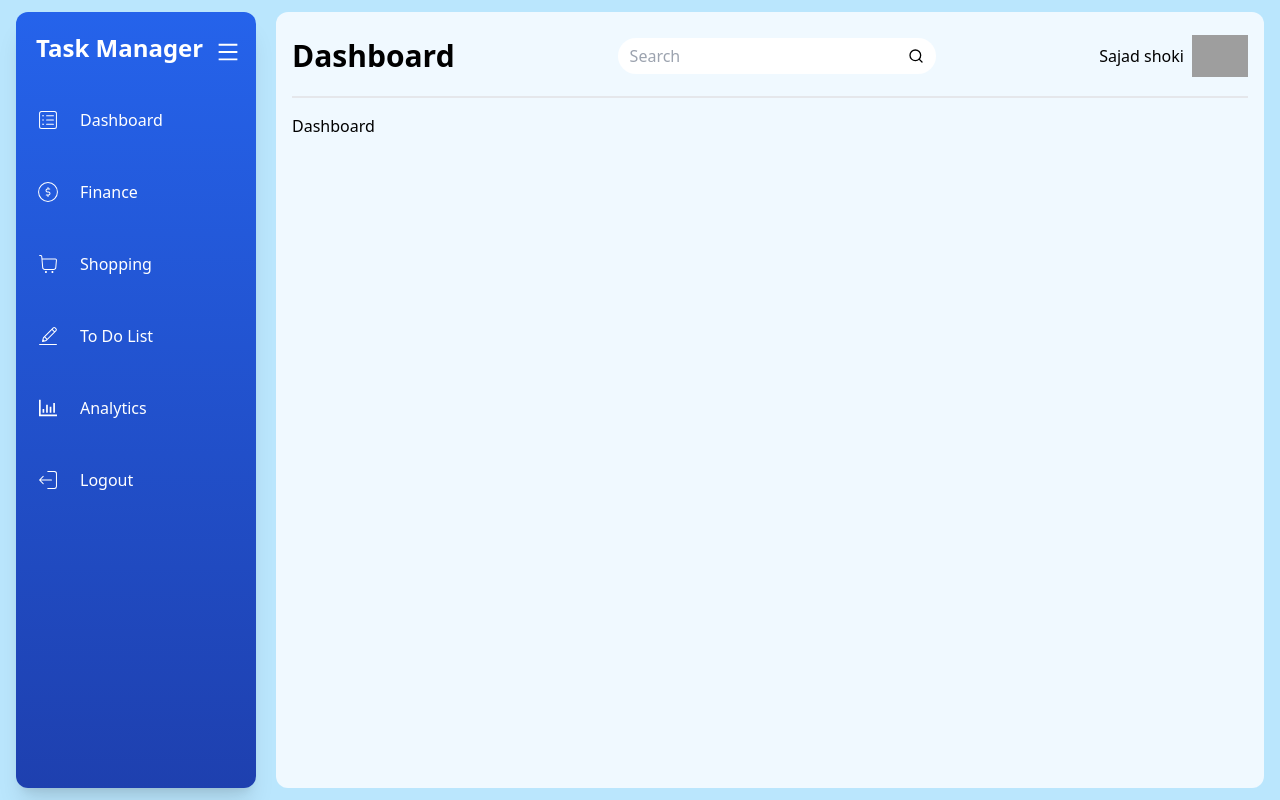
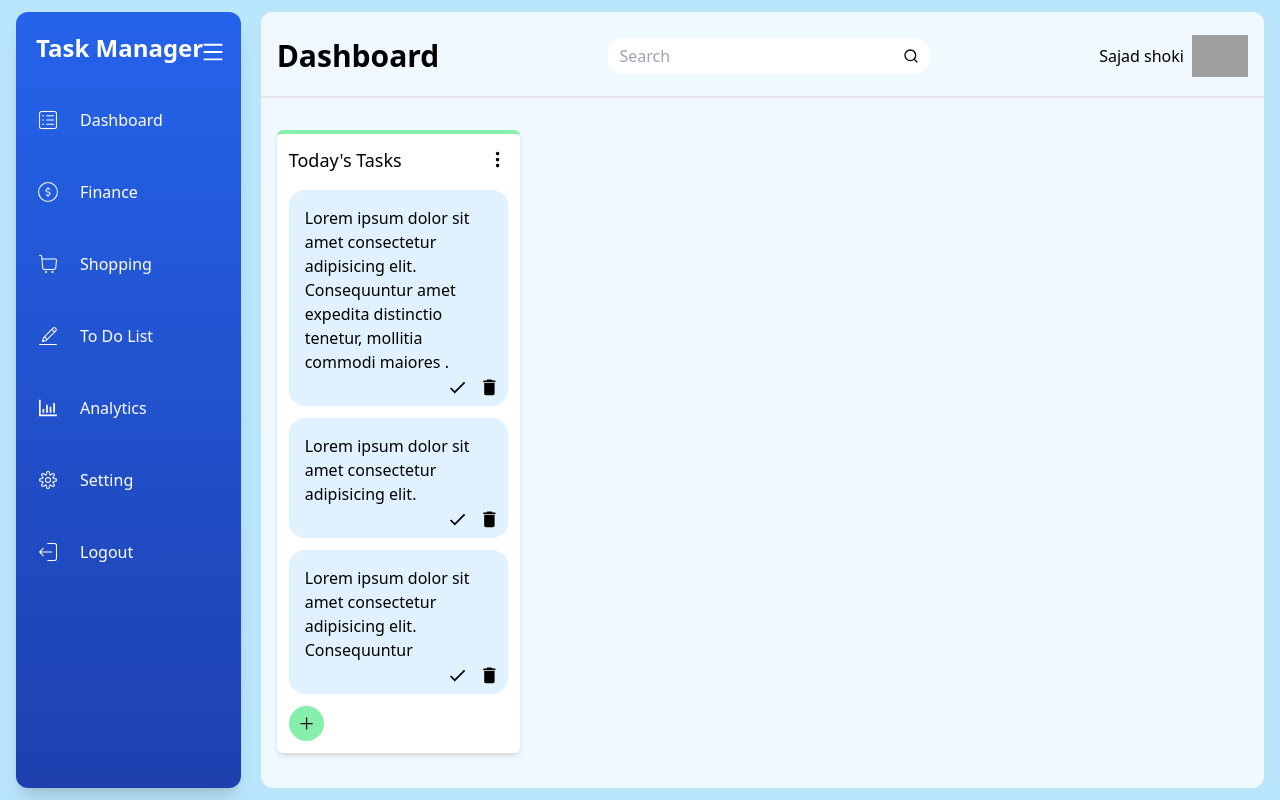
Before and after one commit to sajadzshoki/Task-manager, a React (Create React App) app: page / in a window 1280 px wide. Built offline with nearby package versions, Linux system fonts and the light colour scheme; grey boxes are pictures that could not be loaded.

Commit message:
update (todays task)

```diff
--- a/src/components/Dashboard.tsx
+++ b/src/components/Dashboard.tsx
@@ -1,9 +1,78 @@
-import React from 'react'
+import React from "react";
+import { BsThreeDotsVertical } from "react-icons/bs";
+import { IoAddSharp } from "react-icons/io5";
+import { MdDelete } from "react-icons/md";
+import { MdDone } from "react-icons/md";
 
 const Dashboard = () => {
   return (
-    <div>Dashboard</div>
-  )
-}
+    <div className="p-4 flex gap-5">
+      <div
+        className="w-3/12 shadow-md bg-white
+       p-3 rounded-md border-t-4  border-t-green-300"
+      >
+        <div className="flex justify-between items-center mb-4">
+          {/* go to to do list  */}
+          <h1
+            onClick={() => {}}
+            className=" text-lg cursor-pointer"
+          >
+            Today's Tasks
+          </h1>
+          <button onClick={() => {}}>
+            <BsThreeDotsVertical size="1.2em" />
+          </button>
+        </div>
 
-export default Dashboard
+        {/* functional */}
+        <div className="bg-sky-100 p-4 rounded-2xl mb-3 relative">
+          <p className="mb-4">
+            Lorem ipsum dolor sit amet consectetur adipisicing elit.
+            Consequuntur amet expedita distinctio tenetur, mollitia commodi
+            maiores .
+          </p>
+          <button className="absolute right-2 bottom-2">
+            <MdDelete size="1.3em"  className="hover:text-red-600" />
+          </button>
+          <button className="absolute right-10 bottom-2">
+            <MdDone size="1.3em"  className="hover:text-green-400" />
+          </button>
+        </div>
+        <div className="bg-sky-100 p-4 rounded-2xl mb-3 relative">
+          <p className="mb-4">
+            Lorem ipsum dolor sit amet consectetur adipisicing elit.
+
+          </p>
+          <button className="absolute right-2 bottom-2">
+            <MdDelete size="1.3em"  className="hover:text-red-600" />
+          </button>
+          <button className="absolute right-10 bottom-2">
+            <MdDone size="1.3em"  className="hover:text-green-400" />
+          </button>
+        </div>
+        <div className="bg-sky-100 p-4 rounded-2xl mb-3 relative">
+          <p className="mb-4">
+            Lorem ipsum dolor sit amet consectetur adipisicing elit.
+            Consequuntur
+          </p>
+          <button className="absolute right-2 bottom-2">
+            <MdDelete size="1.3em"  className="hover:text-red-600" />
+          </button>
+          <button className="absolute right-10 bottom-2">
+            <MdDone size="1.3em"  className="hover:text-green-400" />
+          </button>
+        </div>
+
+
+        <button
+          className=" p-2 rounded-full bg-green-300 hover:bg-sky-300"
+          onClick={() => {}}
+        >
+          <IoAddSharp size="1.2em" />
+        </button>
+      </div>
+    </div>
+  );
+};
+
+export default Dashboard;
--- a/src/components/Feed.tsx
+++ b/src/components/Feed.tsx
@@ -4,7 +4,9 @@ import Navbar from './Navbar'
 const Feed = () => {
 
   return (
-    <div className='bg-sky-50 flex-auto rounded-xl duration-75 p-4'>
+    <div className='bg-sky-50 h-auto flex-auto rounded-xl duration-75
+     overflow-y-scroll  overflow-x-hidden
+     '>
       <Navbar/>
       <Dashboard/>
       </div>
--- a/src/components/Navbar.tsx
+++ b/src/components/Navbar.tsx
@@ -3,7 +3,7 @@ import { FiSearch } from "react-icons/fi";
 import profile from "../assets/profile.png";
 const Navbar = () => {
   return (
-    <div className="flex justify-between items-center w-full mb-4 border-b-2 pb-3">
+    <div className="flex justify-between items-center w-full mb-4 border-b-2 pb-3 sticky top-0 bg-sky-50 p-4 ">
       {/* functinal  */}
       <h1 className="text-3xl font-semibold">Dashboard</h1>
 
--- a/src/components/Sidebar.tsx
+++ b/src/components/Sidebar.tsx
@@ -30,6 +30,7 @@ const Sidebar = () => {
       </Link>
 
       {categories.map((category) => (
+        // functinal is open bg color
         <button
           className={`text-white my-2 pl-5 flex gap-5 items-center  w-full rounded-xl py-4
           ${
--- a/src/index.css
+++ b/src/index.css
@@ -1,9 +1,43 @@
-body{
+body {
     margin: 0;
     padding: 0;
     box-sizing: border-box;
-    background-color: rgb(186 230 253 );
+    background-color: rgb(186 230 253);
+
 }
+
 @tailwind base;
 @tailwind components;
 @tailwind utilities;
+
+
+/* Firefox */
+* {
+    scrollbar-width: thin;
+    scrollbar-color: #397524 #DFE9EB;
+}
+
+/* Chrome, Edge and Safari */
+*::-webkit-scrollbar {
+    width: 10px;
+    width: 10px;
+}
+
+*::-webkit-scrollbar-track {
+    border-radius: 5px;
+    background-color: #DFE9EB;
+}
+
+
+*::-webkit-scrollbar-thumb {
+    border-radius: 20px;
+    background-color: rgb(69, 148, 238);
+}
+
+*::-webkit-scrollbar-thumb:hover {
+    background-color: #2563eb;
+}
+
+*::-webkit-scrollbar-thumb:active {
+    background-color: #1c5fef;
+}
--- a/src/utils/constant.js
+++ b/src/utils/constant.js
@@ -1,4 +1,4 @@
-import { CiViewList, CiDollar, CiShoppingCart, CiEdit,CiLogout } from "react-icons/ci";
+import { CiViewList, CiDollar, CiShoppingCart, CiEdit,CiLogout ,CiSettings} from "react-icons/ci";
 import { AiOutlineBarChart } from "react-icons/ai";
 
 
@@ -9,5 +9,6 @@ export const categories = [
   { name: "Shopping", icon: <CiShoppingCart color="white" size="1.5em" /> },
   { name: "To Do List", icon: <CiEdit color="white" size="1.5em" /> },
   { name: "Analytics", icon: <AiOutlineBarChart color="white" size="1.5em" /> },
+  { name: "Setting", icon: <CiSettings color="white" size="1.5em" /> },
   { name: "Logout", icon: <CiLogout color="white" size="1.5em" /> },
 ];
```
